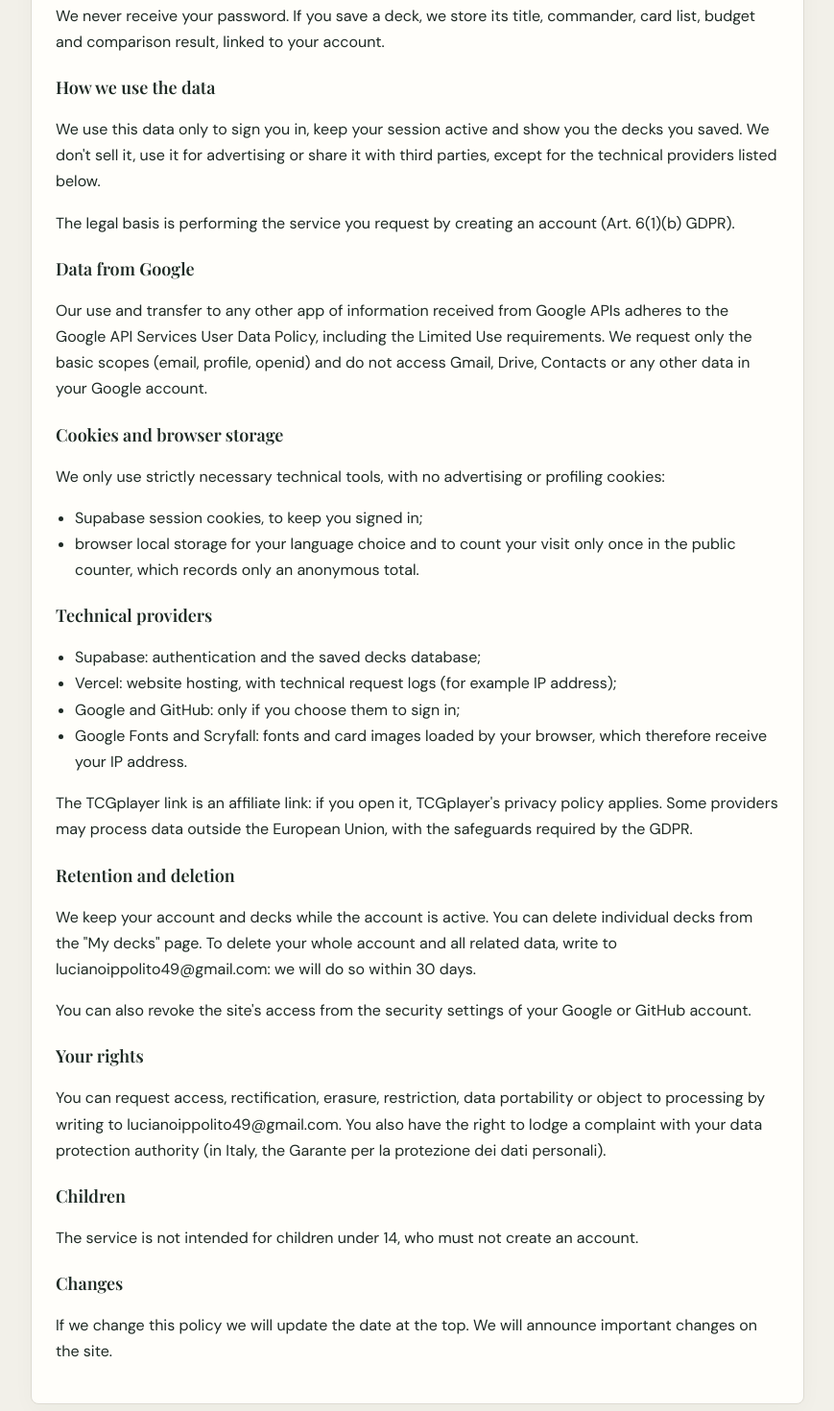
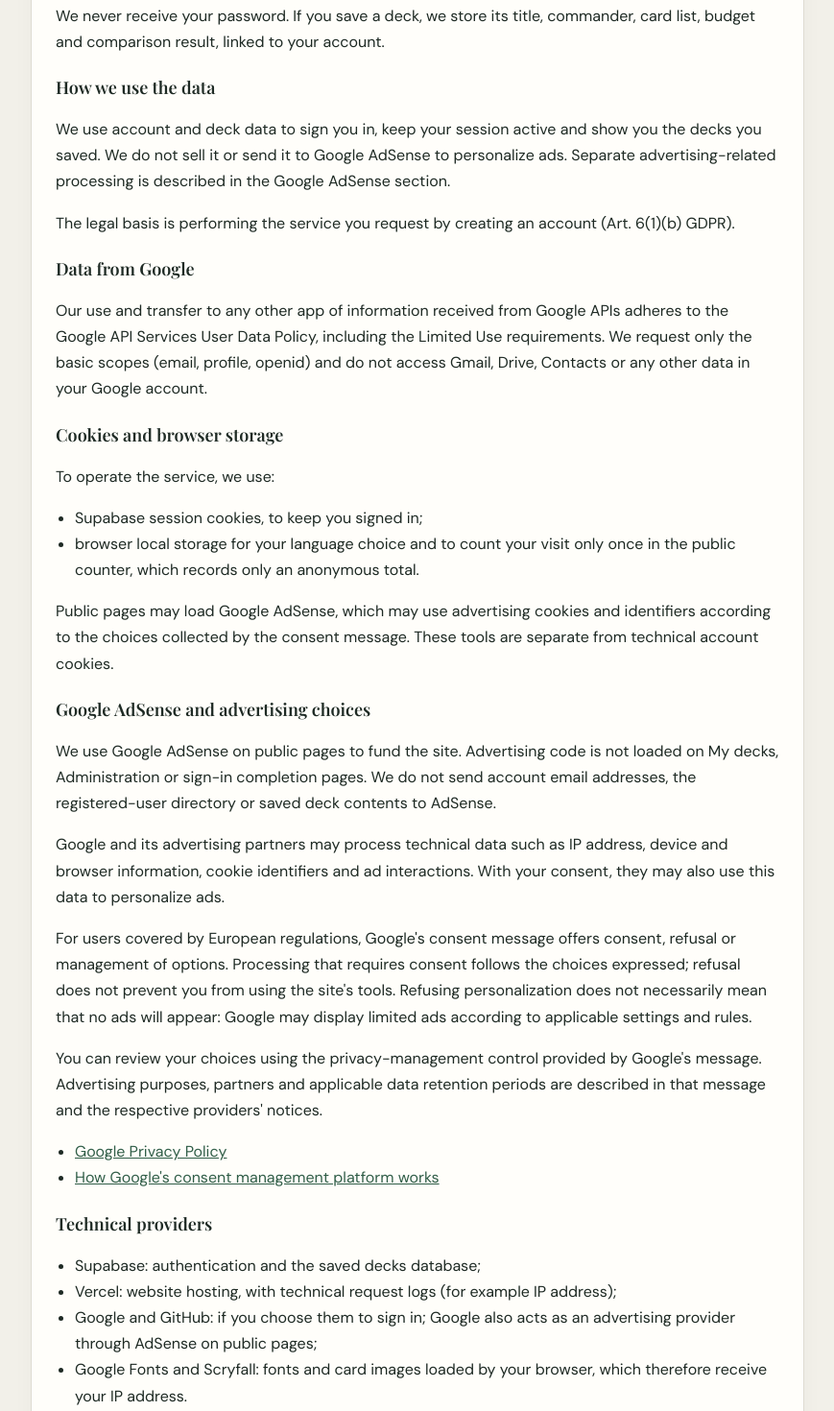
Before and after one commit to lucky24123/precon-upgrade, a Next.js app: page /privacy in a window 1280 px wide. Shown: the part 820-2290 px from the top of the page at 96% size, without its empty margins (205-1074 px from the left). Built offline with nearby package versions, Linux system fonts and the light colour scheme; no server answers; a web font is replaced by a local one.

Commit message:
Prepare AdSense integration with private-page isolation and privacy disclosures

```diff
--- a/app/layout.tsx
+++ b/app/layout.tsx
@@ -2,6 +2,8 @@
 import type { Metadata } from "next";
 import { LangProvider, SiteFooter } from "../lib/i18n";
 import { SITE_URL, SITE_NAME, GOOGLE_SITE_VERIFICATION } from "../lib/site";
+import AdSense from "../components/AdSense";
+import { ADSENSE_CLIENT } from "../lib/adsense";
 
 const description =
   "Upgrade gratuiti per i precon Commander di Magic: The Gathering. Inserisci la lista del mazzo e ricevi sostituzioni basate su EDHREC, con prezzi in euro e budget. Nessuna AI.";
@@ -27,6 +29,7 @@
   },
   twitter: { card: "summary_large_image", title: "Precon Upgrade — upgrade per i precon Commander", description },
   robots: { index: true, follow: true },
+  other: { "google-adsense-account": ADSENSE_CLIENT },
   ...(GOOGLE_SITE_VERIFICATION ? { verification: { google: GOOGLE_SITE_VERIFICATION } } : {}),
 };
 
@@ -34,10 +37,12 @@
   return (
     <html lang="it">
       <body>
-        <LangProvider>
-          {children}
-          <SiteFooter />
-        </LangProvider>
+        <AdSense>
+          <LangProvider>
+            {children}
+            <SiteFooter />
+          </LangProvider>
+        </AdSense>
       </body>
     </html>
   );
--- a/app/privacy/page.tsx
+++ b/app/privacy/page.tsx
@@ -13,7 +13,7 @@
 const it: LegalContent = {
   title: "Informativa sulla privacy",
   intro: "Precon Upgrade è un sito gratuito e non ufficiale per migliorare e creare mazzi Commander di Magic: The Gathering. Qui spieghiamo quali dati trattiamo e perché.",
-  updated: "Ultimo aggiornamento: 14 ottobre 2026",
+  updated: "Ultimo aggiornamento: 16 ottobre 2026",
   sections: [
     {
       title: "Chi gestisce i dati",
@@ -34,7 +34,7 @@
     {
       title: "Come usiamo i dati",
       body: [
-        "Usiamo questi dati solo per farti accedere, mantenere la sessione attiva e mostrarti i mazzi che hai salvato. Non li vendiamo, non li usiamo per pubblicità e non li condividiamo con terzi, salvo i fornitori tecnici indicati sotto.",
+        "Usiamo i dati dell'account e dei mazzi per farti accedere, mantenere la sessione attiva e mostrarti i mazzi che hai salvato. Non li vendiamo e non li inviamo a Google AdSense per personalizzare gli annunci. Il trattamento separato relativo alla pubblicità è descritto nella sezione Google AdSense.",
         "La base giuridica è l'esecuzione del servizio che richiedi creando un account (art. 6.1.b GDPR).",
       ],
     },
@@ -47,11 +47,25 @@
     {
       title: "Cookie e memoria del browser",
       body: [
-        "Usiamo solo strumenti tecnici necessari, senza cookie pubblicitari o di profilazione:",
+        "Per il funzionamento del servizio usiamo:",
         [
           "cookie di sessione di Supabase, per mantenere l'accesso;",
           "memoria locale del browser per la lingua scelta e per contare una sola volta la tua visita nel contatore pubblico, che registra solo un totale anonimo.",
         ],
+        "Nelle pagine pubbliche può essere caricato Google AdSense, che può usare cookie e identificativi pubblicitari secondo le scelte raccolte dal messaggio di consenso. Questi strumenti sono distinti dai cookie tecnici dell'account.",
+      ],
+    },
+    {
+      title: "Google AdSense e scelte sulla pubblicità",
+      body: [
+        "Usiamo Google AdSense nelle pagine pubbliche per finanziare il sito. Il codice pubblicitario non viene caricato nelle pagine I miei mazzi, Amministrazione e di completamento dell'accesso. Non trasmettiamo ad AdSense email dell'account, elenchi degli iscritti o contenuti dei mazzi salvati.",
+        "Google e i suoi partner pubblicitari possono trattare dati tecnici come indirizzo IP, informazioni sul dispositivo e sul browser, identificativi di cookie e interazioni con gli annunci. Quando presti il consenso, possono usare questi dati anche per personalizzare gli annunci.",
+        "Per gli utenti interessati dai regolamenti europei, il messaggio di consenso di Google permette di acconsentire, negare il consenso o gestire le opzioni. I trattamenti che richiedono consenso si basano sulle scelte espresse; rifiutare non impedisce di usare gli strumenti del sito. Il rifiuto della personalizzazione non implica necessariamente l'assenza di annunci: Google può mostrare annunci con limitazioni secondo le impostazioni e le regole applicabili.",
+        "Puoi rivedere le scelte tramite il comando di gestione della privacy fornito dal messaggio Google. Le finalità, i partner e gli eventuali periodi di conservazione dei dati pubblicitari sono descritti nel messaggio e nelle informative dei rispettivi fornitori.",
+      ],
+      links: [
+        { label: "Informativa sulla privacy di Google", href: "https://www.google.com/intl/it/policies/privacy" },
+        { label: "Come funziona la piattaforma di gestione del consenso Google", href: "https://support.google.com/adsense/answer/16918505?hl=it" },
       ],
     },
     {
@@ -60,7 +74,7 @@
         [
           "Supabase: autenticazione e database dei mazzi salvati;",
           "Vercel: hosting del sito, con log tecnici delle richieste (ad esempio indirizzo IP);",
-          "Google e GitHub: solo se li scegli per accedere;",
+          "Google e GitHub: se li scegli per accedere; Google interviene inoltre come fornitore pubblicitario tramite AdSense nelle pagine pubbliche;",
           "Google Fonts e Scryfall: caratteri e immagini delle carte caricati dal tuo browser, che quindi ricevono il tuo indirizzo IP.",
         ],
         "Il collegamento a TCGplayer è un link di affiliazione: se lo apri, si applica l'informativa di TCGplayer. Alcuni fornitori possono trattare i dati fuori dall'Unione europea, con le garanzie previste dal GDPR.",
@@ -93,7 +107,7 @@
 const en: LegalContent = {
   title: "Privacy policy",
   intro: "Precon Upgrade is a free, unofficial website for upgrading and building Magic: The Gathering Commander decks. This page explains what data we process and why.",
-  updated: "Last updated: October 14, 2026",
+  updated: "Last updated: October 16, 2026",
   sections: [
     {
       title: "Who controls the data",
@@ -114,7 +128,7 @@
     {
       title: "How we use the data",
       body: [
-        "We use this data only to sign you in, keep your session active and show you the decks you saved. We don't sell it, use it for advertising or share it with third parties, except for the technical providers listed below.",
+        "We use account and deck data to sign you in, keep your session active and show you the decks you saved. We do not sell it or send it to Google AdSense to personalize ads. Separate advertising-related processing is described in the Google AdSense section.",
         "The legal basis is performing the service you request by creating an account (Art. 6(1)(b) GDPR).",
       ],
     },
@@ -127,11 +141,25 @@
     {
       title: "Cookies and browser storage",
       body: [
-        "We only use strictly necessary technical tools, with no advertising or profiling cookies:",
+        "To operate the service, we use:",
         [
           "Supabase session cookies, to keep you signed in;",
           "browser local storage for your language choice and to count your visit only once in the public counter, which records only an anonymous total.",
         ],
+        "Public pages may load Google AdSense, which may use advertising cookies and identifiers according to the choices collected by the consent message. These tools are separate from technical account cookies.",
+      ],
+    },
+    {
+      title: "Google AdSense and advertising choices",
+      body: [
+        "We use Google AdSense on public pages to fund the site. Advertising code is not loaded on My decks, Administration or sign-in completion pages. We do not send account email addresses, the registered-user directory or saved deck contents to AdSense.",
+        "Google and its advertising partners may process technical data such as IP address, device and browser information, cookie identifiers and ad interactions. With your consent, they may also use this data to personalize ads.",
+        "For users covered by European regulations, Google's consent message offers consent, refusal or management of options. Processing that requires consent follows the choices expressed; refusal does not prevent you from using the site's tools. Refusing personalization does not necessarily mean that no ads will appear: Google may display limited ads according to applicable settings and rules.",
+        "You can review your choices using the privacy-management control provided by Google's message. Advertising purposes, partners and applicable data retention periods are described in that message and the respective providers' notices.",
+      ],
+      links: [
+        { label: "Google Privacy Policy", href: "https://www.google.com/intl/it/policies/privacy" },
+        { label: "How Google's consent management platform works", href: "https://support.google.com/adsense/answer/16918505?hl=en" },
       ],
     },
     {
@@ -140,7 +168,7 @@
         [
           "Supabase: authentication and the saved decks database;",
           "Vercel: website hosting, with technical request logs (for example IP address);",
-          "Google and GitHub: only if you choose them to sign in;",
+          "Google and GitHub: if you choose them to sign in; Google also acts as an advertising provider through AdSense on public pages;",
           "Google Fonts and Scryfall: fonts and card images loaded by your browser, which therefore receive your IP address.",
         ],
         "The TCGplayer link is an affiliate link: if you open it, TCGplayer's privacy policy applies. Some providers may process data outside the European Union, with the safeguards required by the GDPR.",
--- /dev/null
+++ b/components/AdSense.tsx
@@ -0,0 +1,35 @@
+"use client";
+
+import Script from "next/script";
+import { usePathname } from "next/navigation";
+import { useEffect, useRef } from "react";
+import { ADSENSE_CLIENT, isAdSensePage } from "../lib/adsense";
+
+// Common integration for public pages only. Never send the signed-in user,
+// email address, saved decks or administrator directory to the ad library.
+// Publish Google's European consent message BEFORE deploying this component.
+export default function AdSense({ children }: { children: React.ReactNode }) {
+  const pathname = usePathname();
+  const allowed = isAdSensePage(pathname);
+  const initialScope = useRef(allowed);
+  const crossedScope = allowed !== initialScope.current;
+  useEffect(() => {
+    if (crossedScope) window.location.reload();
+  }, [crossedScope]);
+  // Google libraries cannot be safely "unloaded" by removing a script node.
+  // Do not mount any private page content while a public document is alive.
+  // Cross-scope SPA/history navigation therefore requires a fresh document.
+  if (crossedScope) return null;
+  return (
+    <>
+      {children}
+      {allowed && <Script
+      id="google-adsense"
+      async
+      strategy="afterInteractive"
+      src={`https://pagead2.googlesyndication.com/pagead/js/adsbygoogle.js?client=${ADSENSE_CLIENT}`}
+      crossOrigin="anonymous"
+      />}
+    </>
+  );
+}
--- a/components/LegalPage.tsx
+++ b/components/LegalPage.tsx
@@ -4,7 +4,7 @@
 import AuthButton from "./AuthButton";
 import InstagramLink from "./InstagramLink";
 
-export type LegalSection = { title: string; body: (string | string[])[] };
+export type LegalSection = { title: string; body: (string | string[])[]; links?: { label: string; href: string }[] };
 export type LegalContent = { title: string; intro: string; updated: string; sections: LegalSection[] };
 
 // Pagina legale bilingue (Privacy, Termini) con l'intestazione comune del sito.
@@ -46,6 +46,10 @@
                 </p>
               )
             )}
+            {s.links && <ul style={{ lineHeight: 1.7, paddingLeft: 20 }}>
+              {s.links.map(link => <li key={link.href}><a href={link.href} target="_blank"
+                rel="noopener noreferrer" style={{ color: "var(--green)" }}>{link.label}</a></li>)}
+            </ul>}
           </section>
         ))}
       </article>
--- /dev/null
+++ b/lib/adsense.ts
@@ -0,0 +1,10 @@
+// Public publisher identifier supplied by the site owner. Not a secret.
+export const ADSENSE_CLIENT = "ca-pub-9440869401891473";
+
+export function isAdSensePage(pathname: string | null) {
+  if (!pathname) return false;
+  // Allowlist public content pages. Unknown routes and private/account pages
+  // must not accidentally acquire third-party advertising code.
+  return ["/", "/crea-mazzo", "/migliora", "/ban", "/privacy", "/termini"]
+    .includes(pathname.replace(/\/+$/, "") || "/");
+}
```
Also changed, not shown: public/ads.txt (added), 2 other files (tests, documents, lock files or other folders).
